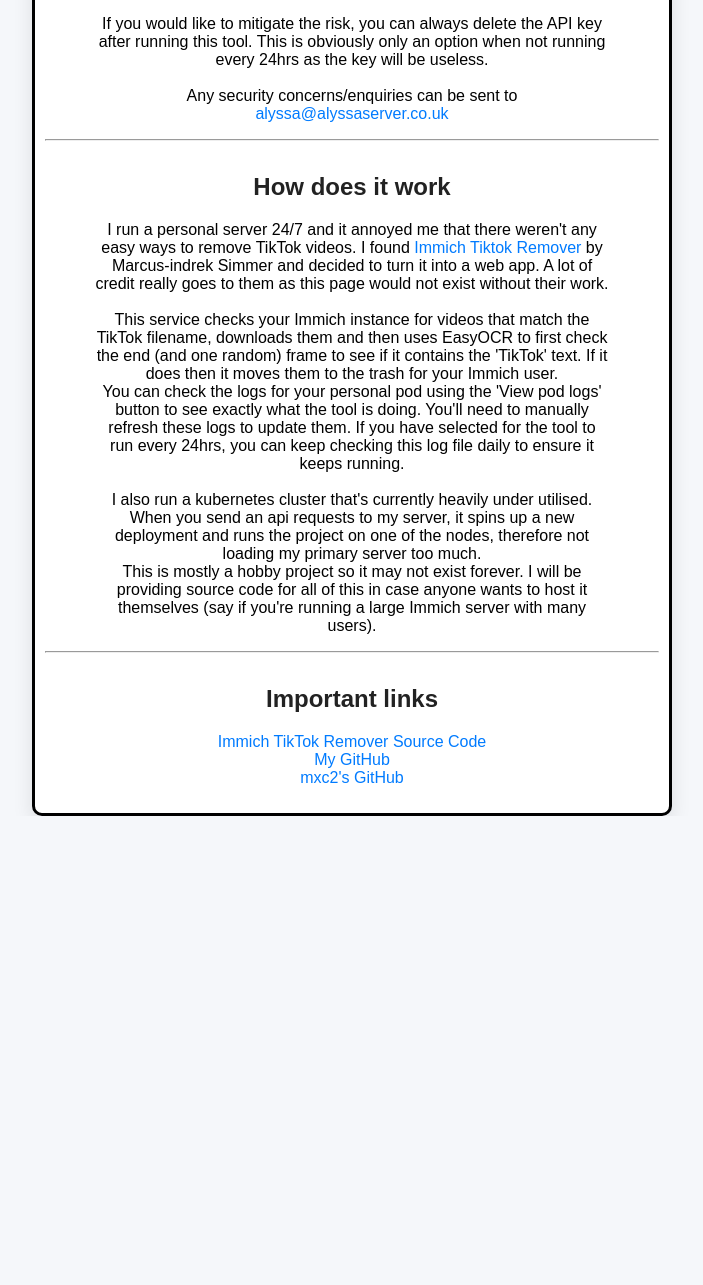
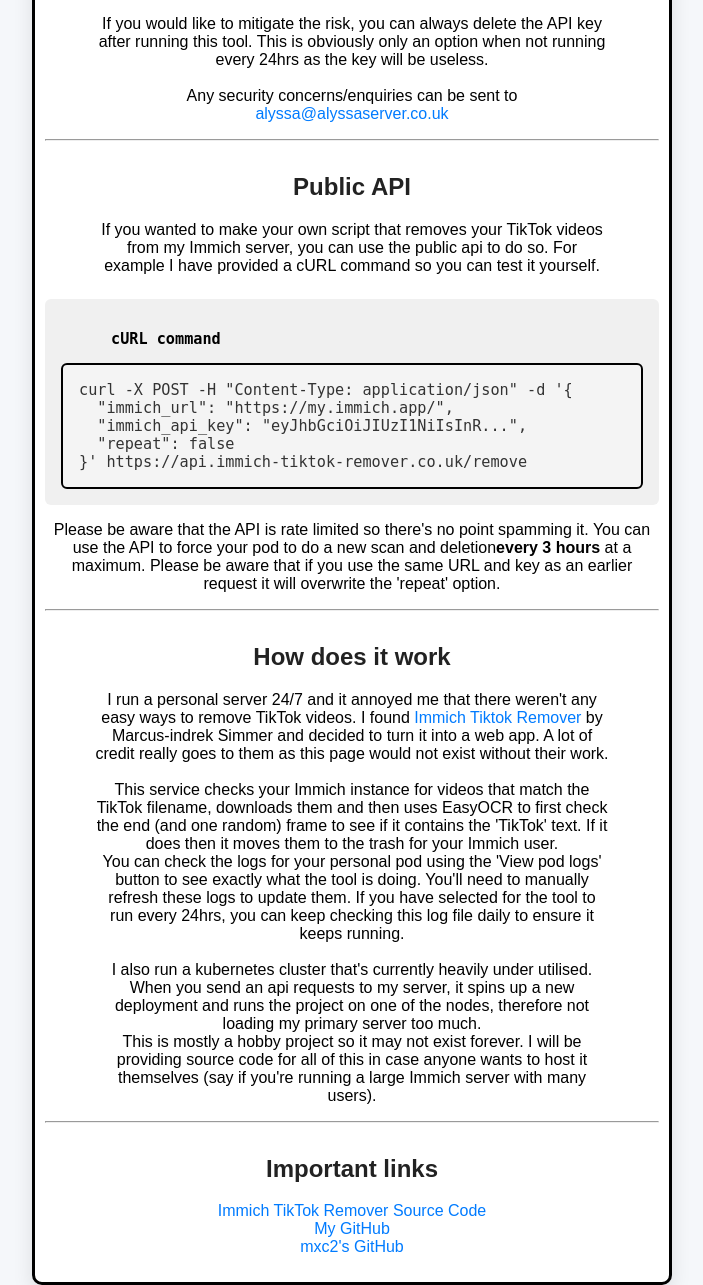
Before and after one commit to alyssaholland99/immich-tiktok-remover-web, a Flask app: page / in a window 1280 px wide. Shown: the part 1814-3099 px from the top of the page, without its empty margins (288-991 px from the left). Before the commit the page ends 2630 px from the top, so only its background shows below. Run offline with Flask 2, Linux system fonts and the light colour scheme.

Commit message:
added api reference

```diff
--- a/site/templates/index.html
+++ b/site/templates/index.html
@@ -77,6 +77,17 @@
                 <br><br>
                 Any security concerns/enquiries can be sent to <a href="mailto:alyssa@alyssaserver.co.uk">alyssa@alyssaserver.co.uk</a>
             </p>
+                <hr>
+        <h2>Public API</h2>
+            <p>
+                If you wanted to make your own script that removes your TikTok videos from my Immich server, you can use the public api to do so. For example I have provided a cURL command so you can test it yourself.
+                <pre><b><p class="docker">cURL command</p></b><code>curl -X POST -H "Content-Type: application/json" -d '{
+  "immich_url": "https://my.immich.app/",
+  "immich_api_key": "eyJhbGciOiJIUzI1NiIsInR...",
+  "repeat": false
+}' https://api.immich-tiktok-remover.co.uk/remove</code></pre>
+                Please be aware that the API is rate limited so there's no point spamming it. You can use the API to force your pod to do a new scan and deletion<b>every 3 hours</b> at a maximum. Please be aware that if you use the same URL and key as an earlier request it will overwrite the 'repeat' option.
+            </p>
         <hr>
         <h2>How does it work</h2>
             <p>
```
Also changed, not shown: 1 other file.
